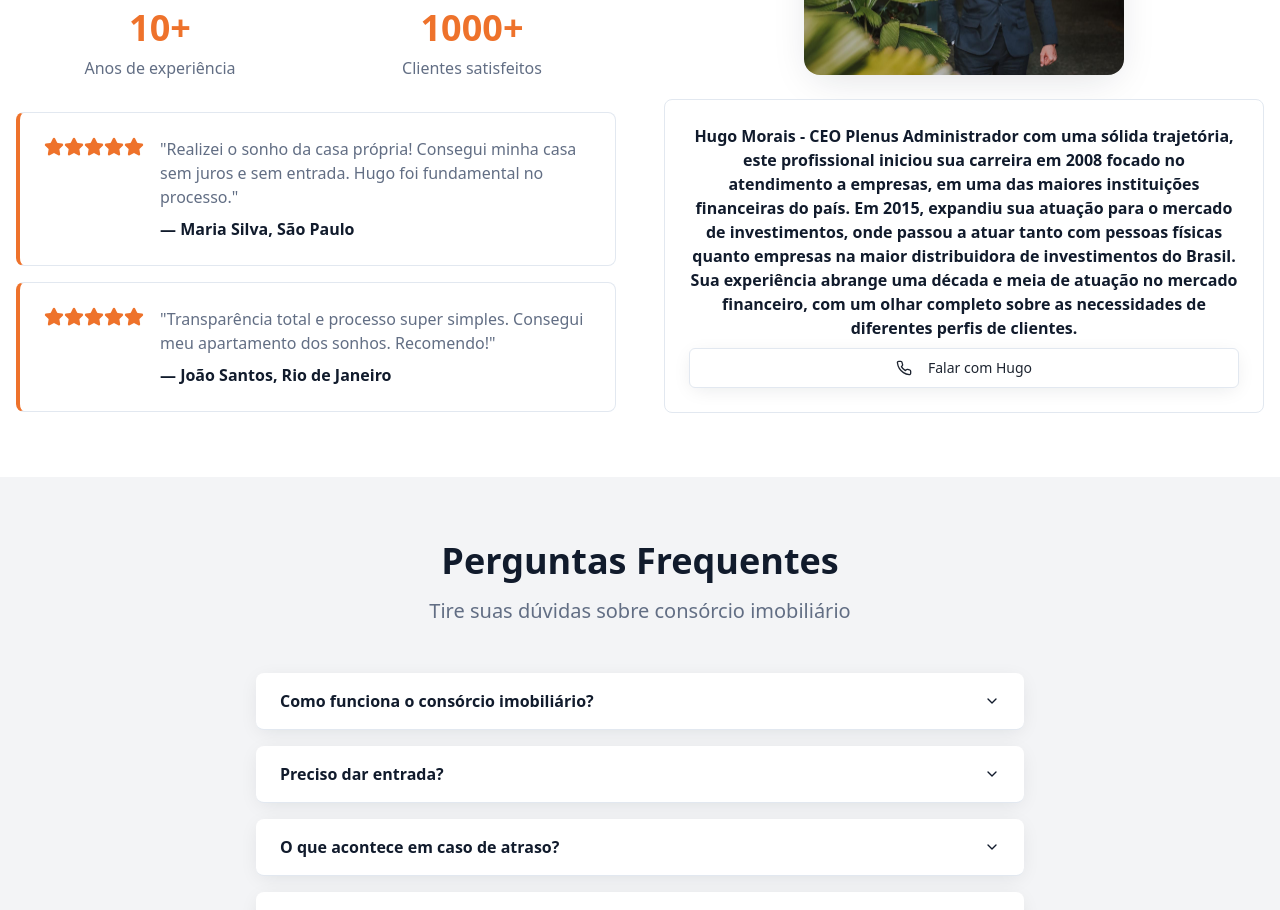
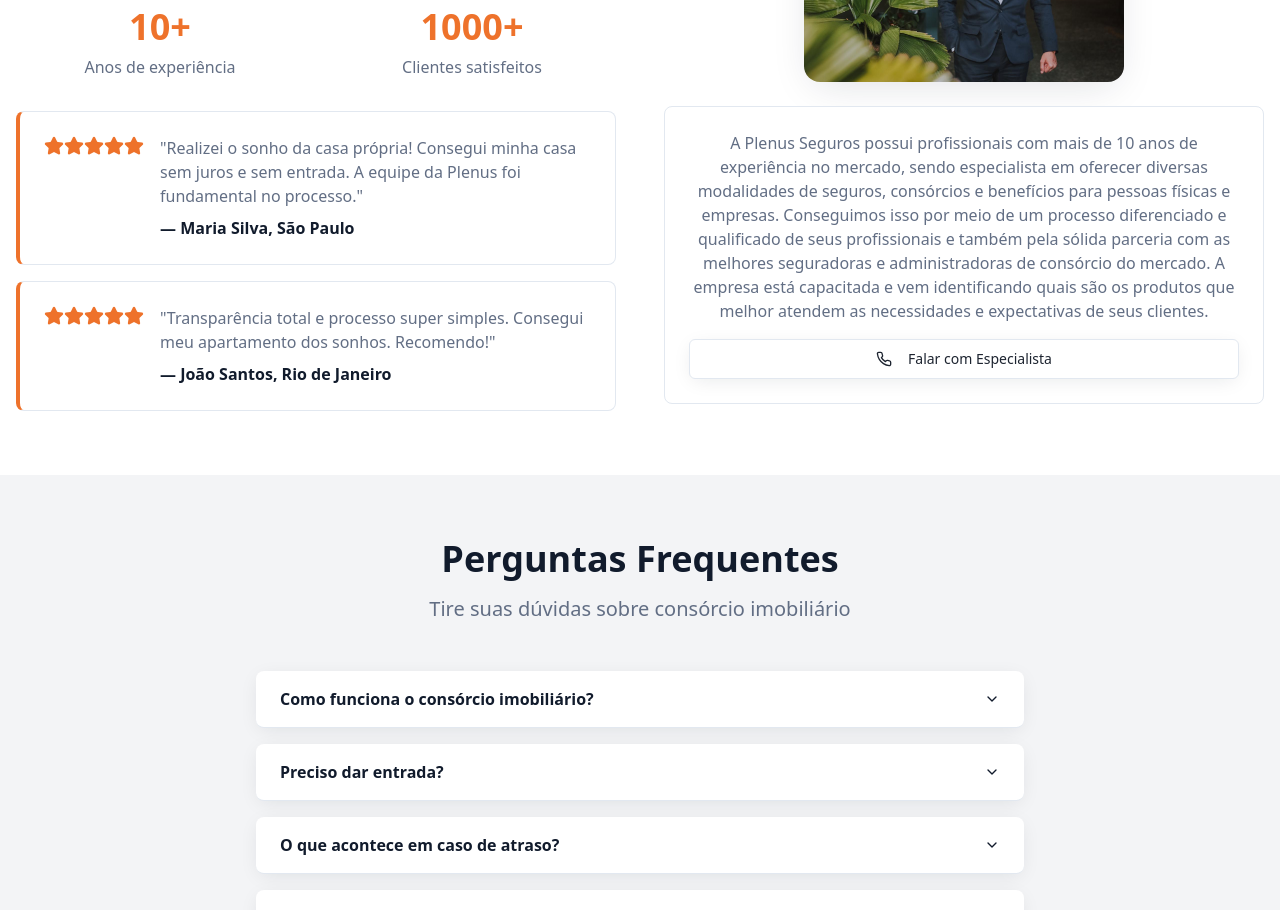
Before and after one commit to msbconsignadomkt-create/plenus-casa-na-mao-42, a React (Vite) app: page / in a window 1280 px wide. Shown: the part 2400-3310 px from the top of the page. Built offline with nearby package versions, Linux system fonts and the light colour scheme.

Commit message:
Atualizar texto sobre a Plenus Seguros

```diff
--- a/src/pages/Index.tsx
+++ b/src/pages/Index.tsx
@@ -281,7 +281,7 @@ Aguardo retorno para prosseguir com a simulação!`;
                       </div>
                       <div>
                         <p className="text-muted-foreground mb-2">
-                          "Realizei o sonho da casa própria! Consegui minha casa sem juros e sem entrada. Hugo foi fundamental no processo."
+                          "Realizei o sonho da casa própria! Consegui minha casa sem juros e sem entrada. A equipe da Plenus foi fundamental no processo."
                         </p>
                         <p className="font-semibold text-primary">— Maria Silva, São Paulo</p>
                       </div>
@@ -315,12 +315,13 @@ Aguardo retorno para prosseguir com a simulação!`;
               <img src="/lovable-uploads/38b25d33-557d-4466-871e-577411d2ce35.png" alt="Hugo - Especialista Plenus Seguros" className="w-80 h-auto mx-auto rounded-2xl shadow-elegant" />
               <Card className="mt-6 shadow-card">
                 <CardContent className="p-6">
-                  <h3 className="font-semibold text-primary mb-2">Hugo Morais - CEO Plenus
-Administrador com uma sólida trajetória, este profissional iniciou sua carreira em 2008 focado no atendimento a empresas, em uma das maiores instituições financeiras do país. Em 2015, expandiu sua atuação para o mercado de investimentos, onde passou a atuar tanto com pessoas físicas quanto empresas na maior distribuidora de investimentos do Brasil. Sua experiência abrange uma década e meia de atuação no mercado financeiro, com um olhar completo sobre as necessidades de diferentes perfis de clientes.</h3>
+                  <p className="text-muted-foreground mb-4">
+A Plenus Seguros possui profissionais com mais de 10 anos de experiência no mercado, sendo especialista em oferecer diversas modalidades de seguros, consórcios e benefícios para pessoas físicas e empresas. Conseguimos isso por meio de um processo diferenciado e qualificado de seus profissionais e também pela sólida parceria com as melhores seguradoras e administradoras de consórcio do mercado. A empresa está capacitada e vem identificando quais são os produtos que melhor atendem as necessidades e expectativas de seus clientes.
+                  </p>
 
                   <Button variant="outline" onClick={handleWhatsAppContact} className="w-full">
                     <Phone className="h-4 w-4 mr-2" />
-                    Falar com Hugo
+                    Falar com Especialista
                   </Button>
                 </CardContent>
               </Card>
```
